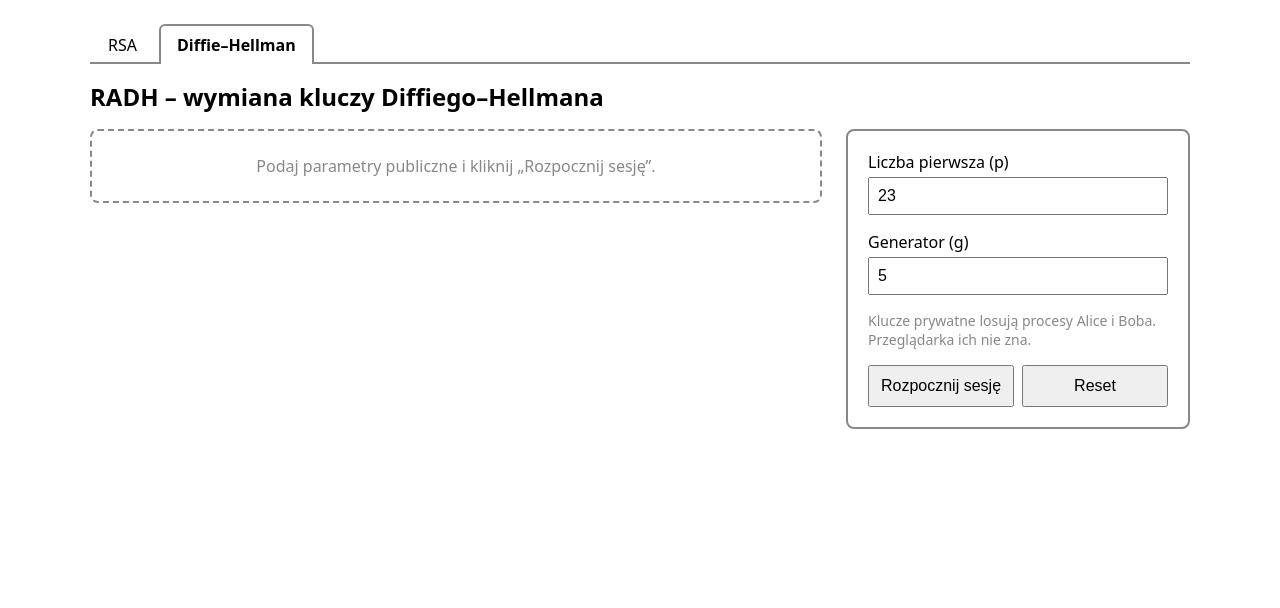
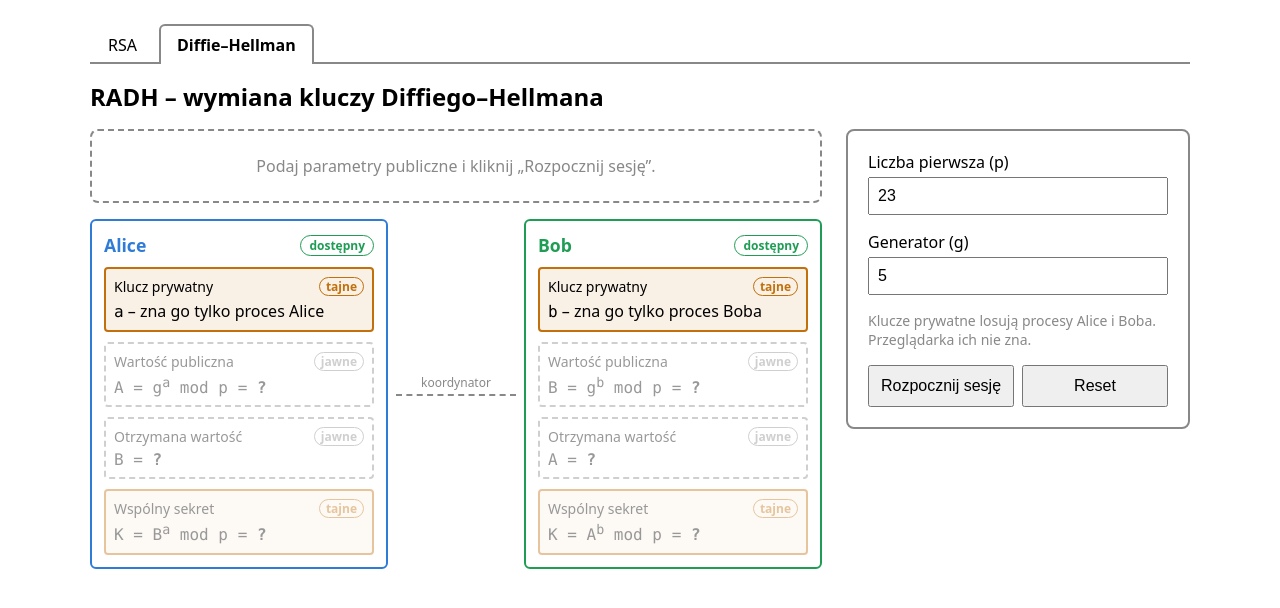
Before and after one commit to lukasz-strama/radh, a React (Vite) app in the folder frontend/: page / in a window 1280 px wide. Both pictures are taken after a click on the button "Diffie–Hellman". Shown: the top 608 px of the page. Built offline with nearby package versions, Linux system fonts and the light colour scheme.

Commit message:
feat(frontend_dh): pokaż dostępność węzłów

```diff
--- a/frontend/src/App.css
+++ b/frontend/src/App.css
@@ -425,3 +425,8 @@
 .dh-role--bob {
   --party-color: #1f9d55;
 }
+
+/* Przycisk wyłączony z powodu węzłów to nie „czekaj”, tylko „nie da się” */
+.dh-buttons button:disabled:not([aria-busy='true']) {
+  cursor: not-allowed;
+}
--- a/frontend/src/DhExchange.tsx
+++ b/frontend/src/DhExchange.tsx
@@ -2,10 +2,19 @@
 // Frontend niczego nie liczy i nie wymyśla zdarzeń: pokazuje stan sesji z API.
 // Sekrety a i b nigdy nie przechodzą przez przeglądarkę.
 
-import { useRef, useState } from 'react'
+import { useEffect, useRef, useState } from 'react'
 import type { FormEvent, ReactNode } from 'react'
-import { ApiError, startDhSession } from './api'
-import type { DhEvent, DhSession, EventStatus, NodeStatus, Role, SessionStatus } from './api'
+import { ApiError, fetchDhNodes, startDhSession } from './api'
+import type {
+  DhEvent,
+  DhNode,
+  DhSession,
+  EventStatus,
+  NodeAvailability,
+  NodeStatus,
+  Role,
+  SessionStatus,
+} from './api'
 import { Field } from './Field'
 import { validateDhParams } from './validation'
 import type { DhField, DhFieldErrors } from './validation'
@@ -16,6 +25,12 @@ type ViewState =
   | { status: 'loading' }
   | { status: 'error'; message: string }
   | { status: 'session'; session: DhSession }
+
+// Dostępność węzłów przed sesją.
+type NodesState =
+  | { status: 'loading' }
+  | { status: 'error'; message: string }
+  | { status: 'ready'; nodes: Record<Role, NodeAvailability> }
 
 // Nazwa uczestnika (też w dopełniaczu) i symbole we wzorach (Alice: a, A; Bob: b, B).
 const ROLES: Record<
@@ -36,6 +51,11 @@ const NODE_STATUS: Record<NodeStatus, { label: string; tone: Tone }> = {
   error: { label: 'błąd', tone: 'error' },
 }
 
+const AVAILABILITY: Record<NodeAvailability, { label: string; tone: Tone }> = {
+  online: { label: 'dostępny', tone: 'ok' },
+  offline: { label: 'niedostępny', tone: 'error' },
+}
+
 const SESSION_STATUS: Record<SessionStatus, { label: string; tone: Tone }> = {
   running: { label: 'w toku', tone: 'neutral' },
   completed: { label: 'zakończona', tone: 'ok' },
@@ -45,6 +65,18 @@ const SESSION_STATUS: Record<SessionStatus, { label: string; tone: Tone }> = {
 const EVENT_STATUS: Record<EventStatus, { label: string; tone: Tone }> = {
   accepted: { label: 'przyjęta', tone: 'ok' },
   rejected: { label: 'odrzucona', tone: 'error' },
+}
+
+// Pyta koordynatora o dostępność węzłów; błąd zamienia na stan do wyświetlenia.
+async function checkNodes(): Promise<NodesState> {
+  try {
+    return { status: 'ready', nodes: await fetchDhNodes() }
+  } catch (error) {
+    return {
+      status: 'error',
+      message: error instanceof ApiError ? error.message : 'Nie udało się sprawdzić węzłów.',
+    }
+  }
 }
 
 const DEFAULTS: Record<DhField, string> = {
@@ -58,11 +90,26 @@ export function DhExchange() {
   // Numer bieżącego żądania. Reset albo nowy start go zwiększa, więc spóźniona
   // odpowiedź starego żądania jest ignorowana i nie nadpisze nowszego stanu.
   const requestId = useRef(0)
+  const [nodes, setNodes] = useState<NodesState>({ status: 'loading' })
   const isLoading = view.status === 'loading'
+  const nodesReady =
+    nodes.status === 'ready' && nodes.nodes.alice === 'online' && nodes.nodes.bob === 'online'
+
+  // Dostępność węzłów sprawdzamy przy otwarciu widoku i po resecie.
+  // (Odświeżanie w odstępach czasu dojdzie razem z pollingiem.)
+  useEffect(() => {
+    let active = true
+    void checkNodes().then((state) => {
+      if (active) setNodes(state)
+    })
+    return () => {
+      active = false
+    }
+  }, [])
 
   async function handleStart(event: FormEvent<HTMLFormElement>) {
     event.preventDefault()
-    if (isLoading) return
+    if (isLoading || !nodesReady) return
     const id = ++requestId.current
     setView({ status: 'empty' })
 
@@ -97,6 +144,8 @@ export function DhExchange() {
     requestId.current++
     setFieldErrors({})
     setView({ status: 'empty' })
+    setNodes({ status: 'loading' })
+    void checkNodes().then(setNodes)
   }
 
   return (
@@ -105,15 +154,16 @@ export function DhExchange() {
 
       <div className="layout">
         <section className="dh-scene" aria-label="Przebieg sesji">
-          {view.status === 'session' ? (
-            <SessionView session={view.session} />
-          ) : (
+          {/* Węzły widać zawsze: przed sesją z dostępnością, w sesji z fazą. */}
+          <Scene session={view.status === 'session' ? view.session : null} nodes={nodes}>
+            {view.status !== 'session' && (
               <p className="dh-placeholder">
                 {isLoading
                   ? 'Uruchamianie sesji…'
                   : 'Podaj parametry publiczne i kliknij „Rozpocznij sesję”.'}
               </p>
             )}
+          </Scene>
         </section>
 
         <aside className="panel" aria-label="Parametry sesji">
@@ -136,13 +186,20 @@ export function DhExchange() {
             </p>
 
             <div className="dh-buttons">
-              <button type="submit" disabled={isLoading} aria-busy={isLoading}>
+              <button
+                type="submit"
+                disabled={isLoading || !nodesReady}
+                aria-busy={isLoading}
+                aria-describedby={nodesReady ? undefined : 'dh-nodes-hint'}
+              >
                 {isLoading ? 'Uruchamianie…' : 'Rozpocznij sesję'}
               </button>
               <button type="button" onClick={handleReset}>
                 Reset
               </button>
             </div>
+
+            <NodesHint nodes={nodes} />
 
             {view.status === 'error' && (
               <p className="api-error" role="alert">
@@ -156,12 +213,19 @@ export function DhExchange() {
   )
 }
 
-// Parametry, węzły, wynik i dziennik jednej sesji.
-function SessionView({ session }: { session: DhSession }) {
-  const sessionStatus = SESSION_STATUS[session.status]
+type SceneProps = {
+  session: DhSession | null
+  nodes: NodesState
+  children?: ReactNode
+}
+
+// Parametry, węzły, wynik i dziennik. Bez sesji: same węzły z dostępnością.
+function Scene({ session, nodes, children }: SceneProps) {
+  const sessionStatus = session && SESSION_STATUS[session.status]
 
   return (
     <>
+      {session && sessionStatus ? (
         <section className="dh-shared" aria-labelledby="dh-shared-title">
           <div className="dh-shared-header">
             <h2 id="dh-shared-title">Parametry wspólne</h2>
@@ -174,30 +238,67 @@ function SessionView({ session }: { session: DhSession }) {
             g = <output>{session.g}</output>
           </p>
         </section>
+      ) : (
+        children
+      )}
 
       <div className="dh-parties">
-        <NodePanel role="alice" session={session} />
+        <NodePanel role="alice" node={session?.nodes.alice} nodes={nodes} />
 
         {/* Środek: wiadomości idą przez koordynatora. M3: tu stanie Mallory. */}
         <div className="dh-channel">
           <span className="dh-channel-label">koordynator</span>
         </div>
 
-        <NodePanel role="bob" session={session} />
+        <NodePanel role="bob" node={session?.nodes.bob} nodes={nodes} />
       </div>
 
-      <SessionResult session={session} />
+      {session && <SessionResult session={session} />}
 
-      <EventLog events={session.events} />
+      {session && <EventLog events={session.events} />}
     </>
   )
 }
 
+// Plakietka węzła: w sesji jego faza, poza sesją dostępność procesu.
+function nodeBadge(role: Role, node: DhNode | undefined, nodes: NodesState) {
+  if (node) return NODE_STATUS[node.status]
+  if (nodes.status === 'ready') return AVAILABILITY[nodes.nodes[role]]
+  if (nodes.status === 'error') return { label: 'nieznany', tone: 'error' as const }
+  return { label: 'sprawdzanie…', tone: 'neutral' as const }
+}
+
+// Komunikat pod przyciskiem, gdy nie da się rozpocząć sesji z powodu węzłów.
+function NodesHint({ nodes }: { nodes: NodesState }) {
+  let text: string | null = null
+  if (nodes.status === 'loading') text = 'Sprawdzanie dostępności węzłów…'
+  if (nodes.status === 'error') text = nodes.message
+  if (nodes.status === 'ready') {
+    const offline = (['alice', 'bob'] as const).filter((role) => nodes.nodes[role] === 'offline')
+    if (offline.length > 0) {
+      const names = offline.map((role) => ROLES[role].nameOf).join(' i ')
+      text = `Uruchom proces ${names}, żeby rozpocząć sesję.`
+    }
+  }
+  if (!text) return null
+  return (
+    <p className="dh-note" id="dh-nodes-hint">
+      {text}
+    </p>
+  )
+}
+
+type NodePanelProps = {
+  role: Role
+  // Stan węzła w sesji; bez sesji undefined.
+  node: DhNode | undefined
+  nodes: NodesState
+}
+
 // Panel jednego węzła: status, tajny klucz (bez wartości), wartości publiczne, sekret.
-function NodePanel({ role, session }: { role: Role; session: DhSession }) {
+function NodePanel({ role, node, nodes }: NodePanelProps) {
   const { name, nameOf, priv, pub, other } = ROLES[role]
-  const node = session.nodes[role]
-  const status = NODE_STATUS[node.status]
+  const status = nodeBadge(role, node, nodes)
   const otherPub = ROLES[other].pub
   const titleId = `dh-${role}-title`
 
@@ -212,15 +313,15 @@ function NodePanel({ role, session }: { role: Role; session: DhSession }) {
         <span className="formula">{priv}</span> – zna go tylko proces {nameOf}
       </DhValue>
 
-      <DhValue kind="public" label="Wartość publiczna" value={node.publicValue}>
+      <DhValue kind="public" label="Wartość publiczna" value={node?.publicValue}>
         {pub} = g<sup>{priv}</sup> mod p
       </DhValue>
 
-      <DhValue kind="public" label="Otrzymana wartość" value={node.receivedValue}>
+      <DhValue kind="public" label="Otrzymana wartość" value={node?.receivedValue}>
         {otherPub}
       </DhValue>
 
-      <DhValue kind="private" label="Wspólny sekret" value={node.sharedKey}>
+      <DhValue kind="private" label="Wspólny sekret" value={node?.sharedKey}>
         K = {otherPub}
         <sup>{priv}</sup> mod p
       </DhValue>
@@ -286,7 +387,7 @@ function SessionResult({ session }: { session: DhSession }) {
         </p>
       )}
       <p className="dh-note">
-        Wartości K pochodzą z diagnostyki węzłów, nie z wiadomości protokołu.
+        K nie jest przesyłane – pokazujemy je tylko na potrzeby demonstracji.
       </p>
     </section>
   )
--- a/frontend/src/api.ts
+++ b/frontend/src/api.ts
@@ -30,7 +30,7 @@ export async function encryptRsa(data: RsaEncryptRequest): Promise<RsaEncryptRes
   return { ciphertext }
 }
 
-// Sesja DH (#38). Kształt danych to propozycja frontendu; po ustaleniu kontraktu
+// Sesja DH. Kształt danych to propozycja frontendu; po ustaleniu kontraktu
 // w #37 odpowiedź backendu mapujemy na te typy w funkcjach poniżej.
 
 export type DhSessionParams = {
@@ -92,6 +92,16 @@ const SAMPLE_SESSION: DhSession = {
     { seq: 1, from: 'alice', to: 'bob', type: 'PUBLIC_VALUE', value: 8, status: 'accepted' },
     { seq: 2, from: 'bob', to: 'alice', type: 'PUBLIC_VALUE', value: 19, status: 'accepted' },
   ],
+}
+
+// Dostępność procesu węzła poza sesją, zgłaszana przez koordynatora.
+export type NodeAvailability = 'online' | 'offline'
+
+// Zwraca dostępność węzłów Alice i Boba.
+// TYMCZASOWO: zamiast zapytania do koordynatora (#37) oba węzły są dostępne.
+export async function fetchDhNodes(): Promise<Record<Role, NodeAvailability>> {
+  await new Promise((resolve) => setTimeout(resolve, 200))
+  return { alice: 'online', bob: 'online' }
 }
 
 // Rozpoczyna sesję DH z publicznymi parametrami i zwraca jej stan.
```
Lines whose indentation alone changed are shown as unchanged.
